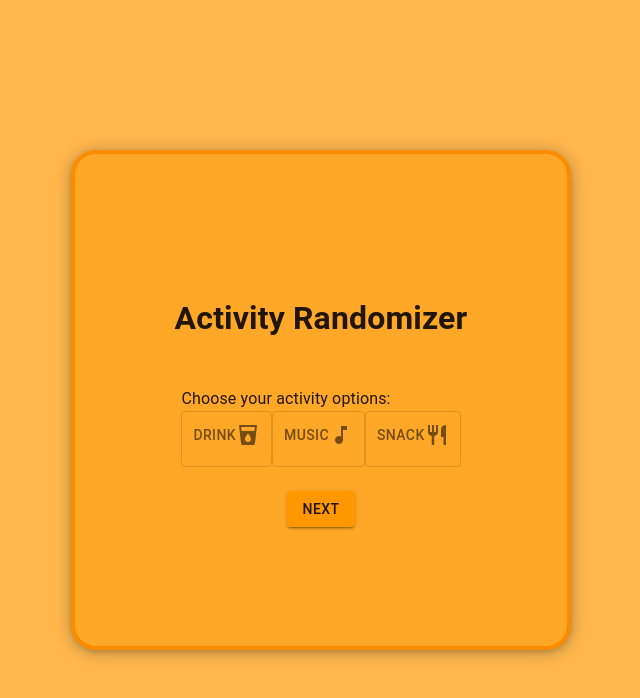
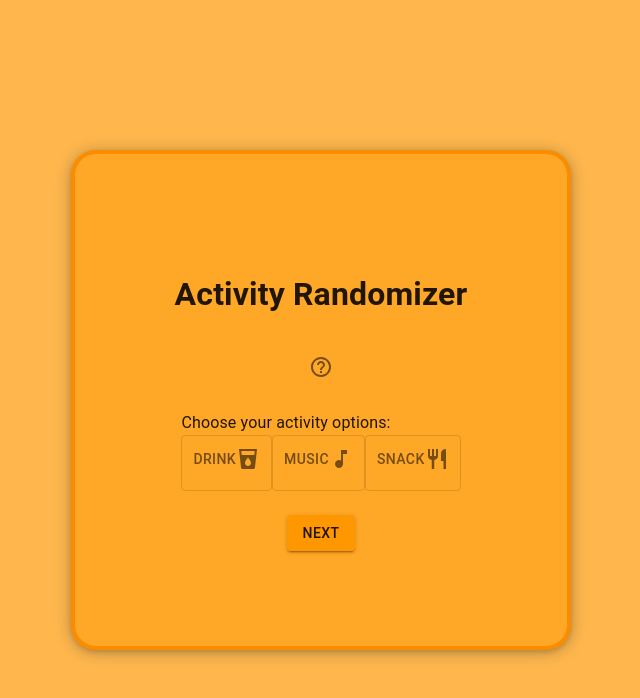
Before and after one commit to jradziejewski/activity-randomizer, a React app: page / in a window 1280 px wide. Shown: the top 698 px of the page, without its empty margins (319-959 px from the left). Built offline with nearby package versions, Linux system fonts and the light colour scheme; the HTML template or start-up script is replaced by a standard one.

Commit message:
feat: add simple info modal

```diff
--- a/src/components/AppTitle.tsx
+++ b/src/components/AppTitle.tsx
@@ -1,3 +1,37 @@
+import { Box, Grid, IconButton, Modal, css, Theme } from "@mui/material";
+import { HelpOutline } from "@mui/icons-material";
+import { useState } from "react";
+import { modalMessage } from "./modalMessage";
+
+const modalStyles = (theme: Theme) =>
+  css({
+    position: "absolute",
+    left: "50%",
+    top: "50%",
+    transform: "translate(-50%, -50%)",
+    backgroundColor: "white",
+    minWidth: 200,
+    padding: theme.spacing(2),
+  });
+
 export const AppTitle = () => {
-  return <h1>Activity Randomizer</h1>;
+  const [isModalOpen, setIsModalOpen] = useState(false);
+
+  return (
+    <>
+      <Grid item container alignItems="center" direction="column" gap={1}>
+        <Grid item>
+          <h1>Activity Randomizer</h1>
+        </Grid>
+        <Grid item>
+          <IconButton onClick={() => setIsModalOpen(true)}>
+            <HelpOutline />
+          </IconButton>
+        </Grid>
+      </Grid>
+      <Modal open={isModalOpen} onClose={() => setIsModalOpen(false)}>
+        <Box css={modalStyles}>{modalMessage}</Box>
+      </Modal>
+    </>
+  );
 };
--- /dev/null
+++ b/src/components/modalMessage.ts
@@ -0,0 +1 @@
+export const modalMessage = `Incorporating randomness in enjoyable activities can maintain long-term enjoyment. Dopamine, a neurotransmitter related to pleasure and reward, plays a role in this. When activities become predictable, the brain adapts and enjoyment diminishes. Introducing randomness keeps the brain engaged and motivated by triggering heightened responses.`;
```
